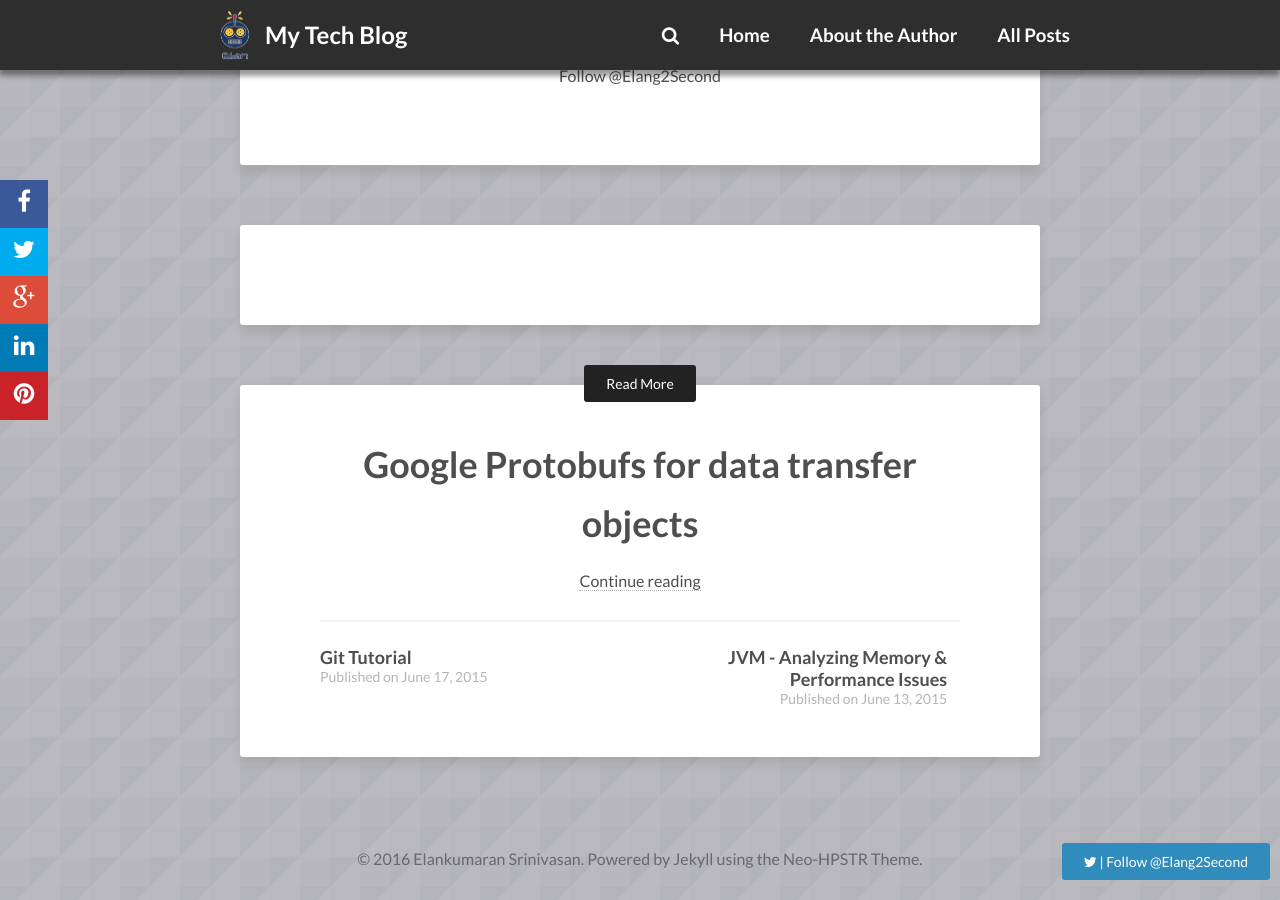
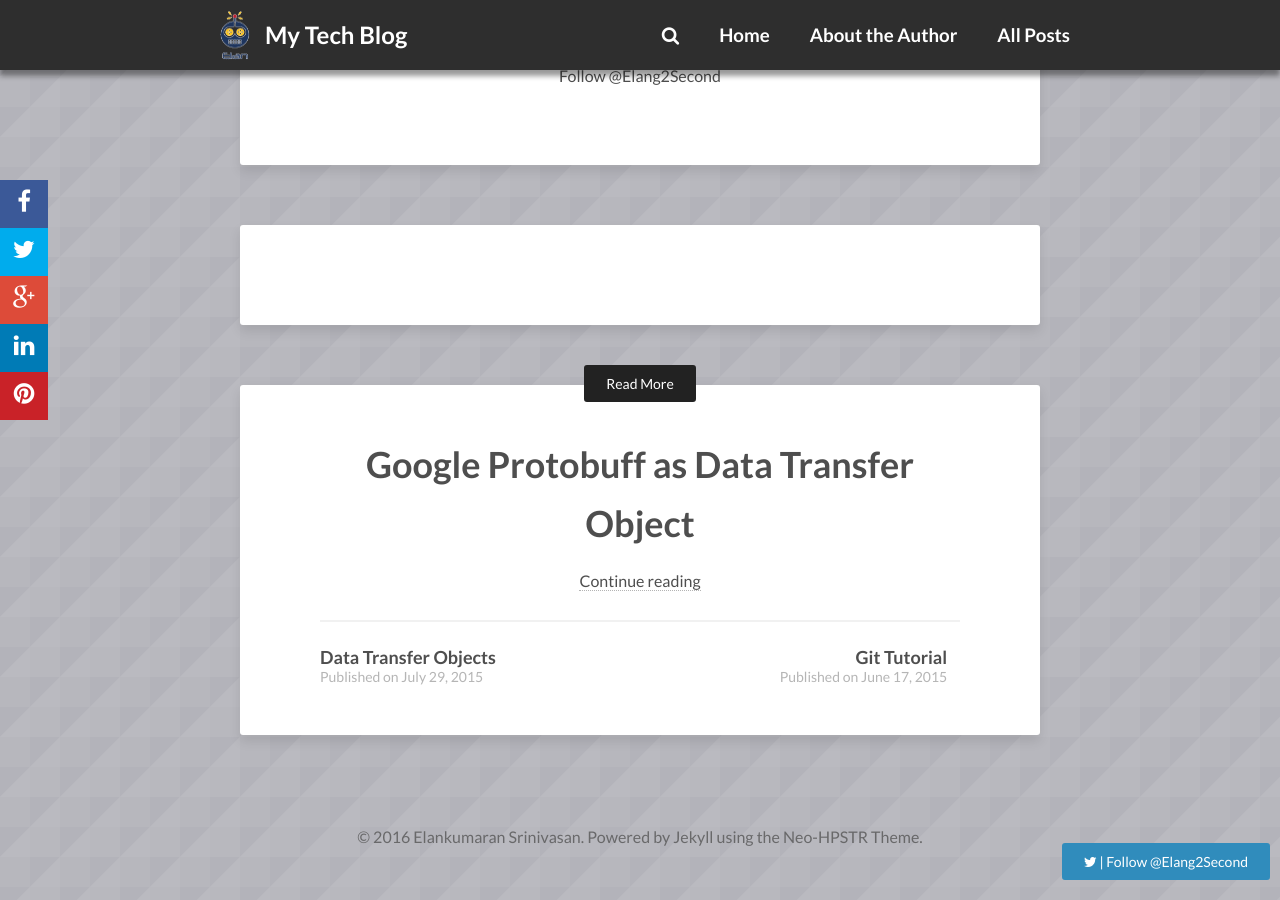
Before and after one commit to elang2/elang2.github.io, a Jekyll site: the page built from _posts/2015-07-20-Microservices-part1.md, in a window 1280 px wide and 900 px high, scrolled down 4543 px. Built offline with Jekyll 4.4.1, drawn with Linux system fonts in a browser that asks for light colours; nearby versions of some CDN libraries; comment, search, counter and statistics services are not loaded; after the commit the page ends 5421 px from its top, so only the background shows below that.

Commit message:
Adding DTO and proto buff

```diff
--- a/_posts/2015-07-29-Google-Protos.md
+++ b/_posts/2015-07-29-Data Transfer Objects.md
@@ -1,8 +1,8 @@
 ---
 layout: post
-title: Google Protobufs for data transfer objects
+title: Data Transfer Objects
 description: ""
-tags: [Java, Microservices]
+tags: [Java]
 categories: [Java]
 image:
   background: triangular.png
```
Also changed, not shown: _posts/2015-08-01-Google Proto Buff.md (added, +43 -0 lines).
